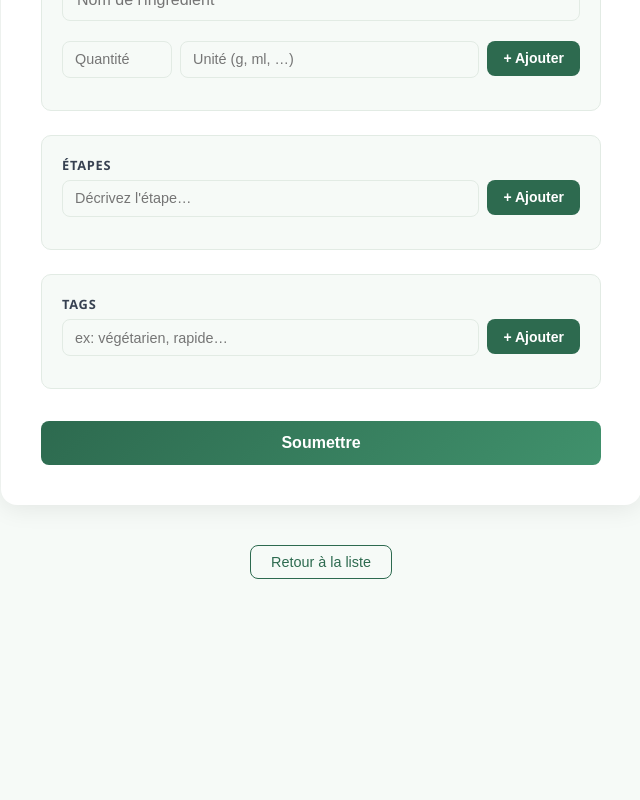
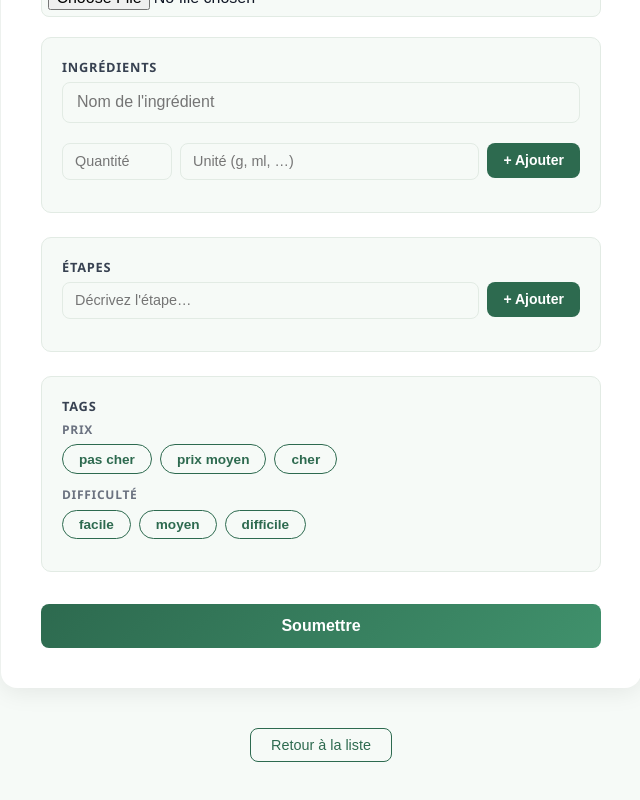
Before and after one commit to WDFAllan/cookingbookfront, a React (Create React App) app: page /recetteForm in a window 1280 px wide. Shown: the part 634-1434 px from the top of the page, without its empty margins (319-959 px from the left). Before the commit the page ends 1253 px from the top, so only its background shows below. Built offline with nearby package versions, Linux system fonts and the light colour scheme.

Commit message:
Refactor recette components to improve layout and functionality; add AppLayout, TagSelector, and StarRating components

```diff
--- a/src/App.tsx
+++ b/src/App.tsx
@@ -6,6 +6,10 @@ const GlobalStyle = createGlobalStyle`
         box-sizing: border-box;
         margin: 0;
         padding: 0;
+    }
+
+    html, body, #root {
+        height: 100%;
     }
 
     body {
--- /dev/null
+++ b/src/components/AppLayout.tsx
@@ -0,0 +1,37 @@
+import React from 'react';
+import { useNavigate, useLocation } from 'react-router-dom';
+import {
+    PageHeader,
+    HeaderTitle,
+    AddRecetteButton,
+} from '../styles/styleComponents/RecetteList.styles';
+
+type AppLayoutProps = {
+    children: React.ReactNode;
+};
+
+function AppLayout({ children }: AppLayoutProps) {
+    const navigate = useNavigate();
+    const location = useLocation();
+    const isListPage = location.pathname === '/' || location.pathname === '/listeRecette';
+
+    return (
+        <div style={{ display: 'flex', flexDirection: 'column', minHeight: '100%' }}>
+            <PageHeader>
+                <HeaderTitle onClick={() => navigate('/')} style={{ cursor: 'pointer' }}>
+                    📖 Mon Livre de Recettes
+                </HeaderTitle>
+                {isListPage && (
+                    <AddRecetteButton onClick={() => navigate('/recetteForm')}>
+                        + Ajouter une recette
+                    </AddRecetteButton>
+                )}
+            </PageHeader>
+            <div style={{ flex: 1 }}>
+                {children}
+            </div>
+        </div>
+    );
+}
+
+export default AppLayout;
--- a/src/components/RecetteFormComponents/RecetteForm.tsx
+++ b/src/components/RecetteFormComponents/RecetteForm.tsx
@@ -2,8 +2,7 @@ import React, { useCallback, useEffect, useState } from "react";
 import IngredientInput from "./ingredients/IngredientInput";
 import ImageCropModal from "./ImageCropModal";
 import IngredientList from "./ingredients/IngredientList";
-import TagInput from "./tags/TagInput";
-import TagList from "./tags/TagList";
+import TagSelector from "./tags/TagSelector";
 import StepInput from "./steps/StepInput";
 import StepList from "./steps/StepList";
 import "../../styles/css/RecetteForm.css";
@@ -37,7 +36,6 @@ const RecetteForm: React.FC = () => {
 
     const [recette, setRecette] = useState<Recette>(emptyRecette);
     const [ingredientInput, setIngredientInput] = useState<Ingredient>({ name: "", quantity: 0, unit: "" });
-    const [tagInput, setTagInput] = useState<string>("");
     const [stepInput, setStepInput] = useState<string>("");
     const [toast, setToast] = useState<Toast>({ open: false, message: "", severity: "success" });
     const [cropSrc, setCropSrc] = useState<string | null>(null);
@@ -104,17 +102,6 @@ const RecetteForm: React.FC = () => {
 
     const handleStepRemove = (index: number) => {
         setRecette({ ...recette, steps: recette.steps.filter((_, i) => i !== index) });
-    };
-
-    const handleTagAdd = () => {
-        if (tagInput.trim()) {
-            setRecette({ ...recette, tags: [...recette.tags, tagInput.trim()] });
-            setTagInput('');
-        }
-    };
-
-    const handleTagRemove = (index: number) => {
-        setRecette({ ...recette, tags: recette.tags.filter((_, i) => i !== index) });
     };
 
     const handleSubmit = async (event: React.FormEvent) => {
@@ -220,8 +207,10 @@ const RecetteForm: React.FC = () => {
 
                 <Section>
                     <Label>Tags</Label>
-                    <TagInput tagInput={tagInput} onTagChange={setTagInput} onAddTag={handleTagAdd} />
-                    <TagList tags={recette.tags} onRemoveTag={handleTagRemove} />
+                    <TagSelector
+                        tags={recette.tags}
+                        onChange={(tags) => setRecette({ ...recette, tags })}
+                    />
                 </Section>
 
                 <Button type="submit">{isEditMode ? "Enregistrer les modifications" : "Soumettre"}</Button>
--- /dev/null
+++ b/src/components/RecetteFormComponents/tags/TagSelector.tsx
@@ -0,0 +1,55 @@
+import React from "react";
+import { TagGroup, TagGroupLabel, TagToggleButton } from '../../../styles/styleComponents/RecetteForm.styles';
+
+const PRICE_TAGS = ['pas cher', 'prix moyen', 'cher'] as const;
+const DIFFICULTY_TAGS = ['facile', 'moyen', 'difficile'] as const;
+
+type TagSelectorProps = {
+    tags: string[];
+    onChange: (tags: string[]) => void;
+};
+
+const TagSelector: React.FC<TagSelectorProps> = ({ tags, onChange }) => {
+    const toggle = (tag: string, group: readonly string[]) => {
+        const withoutGroup = tags.filter(t => !group.includes(t as any));
+        if (tags.includes(tag)) {
+            onChange(withoutGroup);
+        } else {
+            onChange([...withoutGroup, tag]);
+        }
+    };
+
+    return (
+        <div>
+            <TagGroupLabel>Prix</TagGroupLabel>
+            <TagGroup>
+                {PRICE_TAGS.map(tag => (
+                    <TagToggleButton
+                        key={tag}
+                        type="button"
+                        $selected={tags.includes(tag)}
+                        onClick={() => toggle(tag, PRICE_TAGS)}
+                    >
+                        {tag}
+                    </TagToggleButton>
+                ))}
+            </TagGroup>
+
+            <TagGroupLabel>Difficulté</TagGroupLabel>
+            <TagGroup>
+                {DIFFICULTY_TAGS.map(tag => (
+                    <TagToggleButton
+                        key={tag}
+                        type="button"
+                        $selected={tags.includes(tag)}
+                        onClick={() => toggle(tag, DIFFICULTY_TAGS)}
+                    >
+                        {tag}
+                    </TagToggleButton>
+                ))}
+            </TagGroup>
+        </div>
+    );
+};
+
+export default TagSelector;
--- a/src/components/RecetteInfoComponents/RecetteInfo.tsx
+++ b/src/components/RecetteInfoComponents/RecetteInfo.tsx
@@ -1,4 +1,5 @@
 import React, { useState } from "react";
+import StarRating from "../StarRating";
 import IngredientInfoList from "./ingredients/IngredientInfoList";
 import StepInfoList from "./steps/StepInfoList";
 import {
@@ -47,27 +48,6 @@ type RecetteProps = {
     onDelete: () => void;
 }
 
-const StarRating: React.FC<{ rate: number }> = ({ rate }) => (
-    <span style={{ display: 'inline-flex', gap: 2 }}>
-        {[1, 2, 3, 4, 5].map(star => {
-            const filled = rate >= star;
-            const half = !filled && rate >= star - 0.5;
-            return (
-                <span key={star} style={{ position: 'relative', display: 'inline-block', fontSize: '1rem', lineHeight: 1 }}>
-                    <span style={{ color: '#D1D5DB' }}>★</span>
-                    {(filled || half) && (
-                        <span style={{
-                            position: 'absolute', left: 0, top: 0,
-                            overflow: 'hidden',
-                            width: filled ? '100%' : '50%',
-                            color: '#F59E0B',
-                        }}>★</span>
-                    )}
-                </span>
-            );
-        })}
-    </span>
-);
 
 const formatQuantity = (q: number): string => {
     const rounded = Math.round(q * 10) / 10;
--- a/src/components/RecetteList.tsx
+++ b/src/components/RecetteList.tsx
@@ -1,10 +1,9 @@
 import axios from "axios";
+import StarRating from "./StarRating";
 import qs from "qs";
 import {useEffect, useState} from "react";
 import SelectFilterTags from "./FilterByTagsComponents/SelectFilterTags"
 import {
-    PageHeader,
-    HeaderTitle,
     FilterBar,
     SearchInput,
     RecetteListWrapper,
@@ -16,7 +15,6 @@ import {
     RecetteDate,
     TagList,
     Tag,
-    AddRecetteButton,
 } from '../styles/styleComponents/RecetteList.styles'
 import {useNavigate} from "react-router-dom";
 
@@ -56,10 +54,6 @@ function RecetteList(){
 
     function handleFilterByTags(tags:string[]){
         setSelectedTags(tags);
-    }
-
-    function goToAddRecette(){
-        navigate("/recetteForm");
     }
 
     useEffect(() => {
@@ -146,11 +140,6 @@ function RecetteList(){
 
     return (
         <div>
-            <PageHeader>
-                <HeaderTitle>📖 Mon Livre de Recettes</HeaderTitle>
-                <AddRecetteButton onClick={goToAddRecette}>+ Ajouter une recette</AddRecetteButton>
-            </PageHeader>
-
             <FilterBar>
                 <SearchInput
                     type="text"
@@ -169,7 +158,7 @@ function RecetteList(){
                         )}
                         <RecetteName>{recette.name}</RecetteName>
                         <RecetteDetails>
-                            <RecetteRate>⭐ {recette.rate}/5</RecetteRate>
+                            <RecetteRate><StarRating rate={recette.rate} size="0.95rem" /></RecetteRate>
                             {recette.prepTime && <RecetteDate>⏱ {recette.prepTime} min</RecetteDate>}
                         </RecetteDetails>
                         <TagList>
--- /dev/null
+++ b/src/components/StarRating.tsx
@@ -0,0 +1,30 @@
+import React from 'react';
+
+type StarRatingProps = {
+    rate: number;
+    size?: string;
+};
+
+const StarRating: React.FC<StarRatingProps> = ({ rate, size = '1rem' }) => (
+    <span style={{ display: 'inline-flex', gap: 2 }}>
+        {[1, 2, 3, 4, 5].map(star => {
+            const filled = rate >= star;
+            const half = !filled && rate >= star - 0.5;
+            return (
+                <span key={star} style={{ position: 'relative', display: 'inline-block', fontSize: size, lineHeight: 1 }}>
+                    <span style={{ color: '#D1D5DB' }}>★</span>
+                    {(filled || half) && (
+                        <span style={{
+                            position: 'absolute', left: 0, top: 0,
+                            overflow: 'hidden',
+                            width: filled ? '100%' : '50%',
+                            color: '#F59E0B',
+                        }}>★</span>
+                    )}
+                </span>
+            );
+        })}
+    </span>
+);
+
+export default StarRating;
--- a/src/routes/Routes.js
+++ b/src/routes/Routes.js
@@ -3,6 +3,7 @@ import React from 'react';
 import MainPage from '../components/MainPage.tsx';
 import RecetteForm from "../components/RecetteFormComponents/RecetteForm";
 import RecettePage from "../components/RecettePage";
+import AppLayout from "../components/AppLayout";
 
 import { BrowserRouter as Router, Routes, Route } from 'react-router-dom';
 
@@ -10,6 +11,7 @@ import { BrowserRouter as Router, Routes, Route } from 'react-router-dom';
 export default function DefineRoutes(){
     return (
         <Router>
+            <AppLayout>
                 <Routes>
                     <Route path="/" element={<MainPage/>}></Route>
                     <Route path="/listeRecette" element={<MainPage/>}></Route>
@@ -17,6 +19,7 @@ export default function DefineRoutes(){
                     <Route path="/recetteForm" element={<RecetteForm/>}></Route>
                     <Route path="/recetteForm/:id" element={<RecetteForm/>}></Route>
                 </Routes>
+            </AppLayout>
         </Router>
     )
 }
--- a/src/styles/css/RecetteForm.css
+++ b/src/styles/css/RecetteForm.css
@@ -1,4 +1,3 @@
 .forms {
-    min-height: 100vh;
-    background: #F6FAF7;
+    min-height: 100%;
 }
--- a/src/styles/styleComponents/RecetteForm.styles.ts
+++ b/src/styles/styleComponents/RecetteForm.styles.ts
@@ -227,6 +227,40 @@ export const TagPillRemove = styled.button`
     }
 `;
 
+export const TagGroupLabel = styled.span`
+    font-size: 0.75rem;
+    font-weight: 700;
+    color: #6B7280;
+    text-transform: uppercase;
+    letter-spacing: 0.06em;
+    margin-bottom: 0.4rem;
+    display: block;
+`;
+
+export const TagGroup = styled.div`
+    display: flex;
+    flex-wrap: wrap;
+    gap: 0.5rem;
+    margin-bottom: 0.75rem;
+`;
+
+export const TagToggleButton = styled.button<{ $selected: boolean }>`
+    padding: 0.4rem 1rem;
+    border-radius: 20px;
+    font-size: 0.85rem;
+    font-weight: 600;
+    cursor: pointer;
+    transition: all 0.15s ease;
+    border: 1.5px solid #2D6A4F;
+    background: ${({ $selected }) => $selected ? '#2D6A4F' : 'transparent'};
+    color: ${({ $selected }) => $selected ? '#ffffff' : '#2D6A4F'};
+
+    &:hover {
+        background: ${({ $selected }) => $selected ? '#1B4332' : '#d8f3dc'};
+        border-color: #1B4332;
+    }
+`;
+
 export const BackToListButton = styled.button`
     display: block;
     margin: 0 auto 2.5rem;
```
Lines whose indentation alone changed are shown as unchanged.
